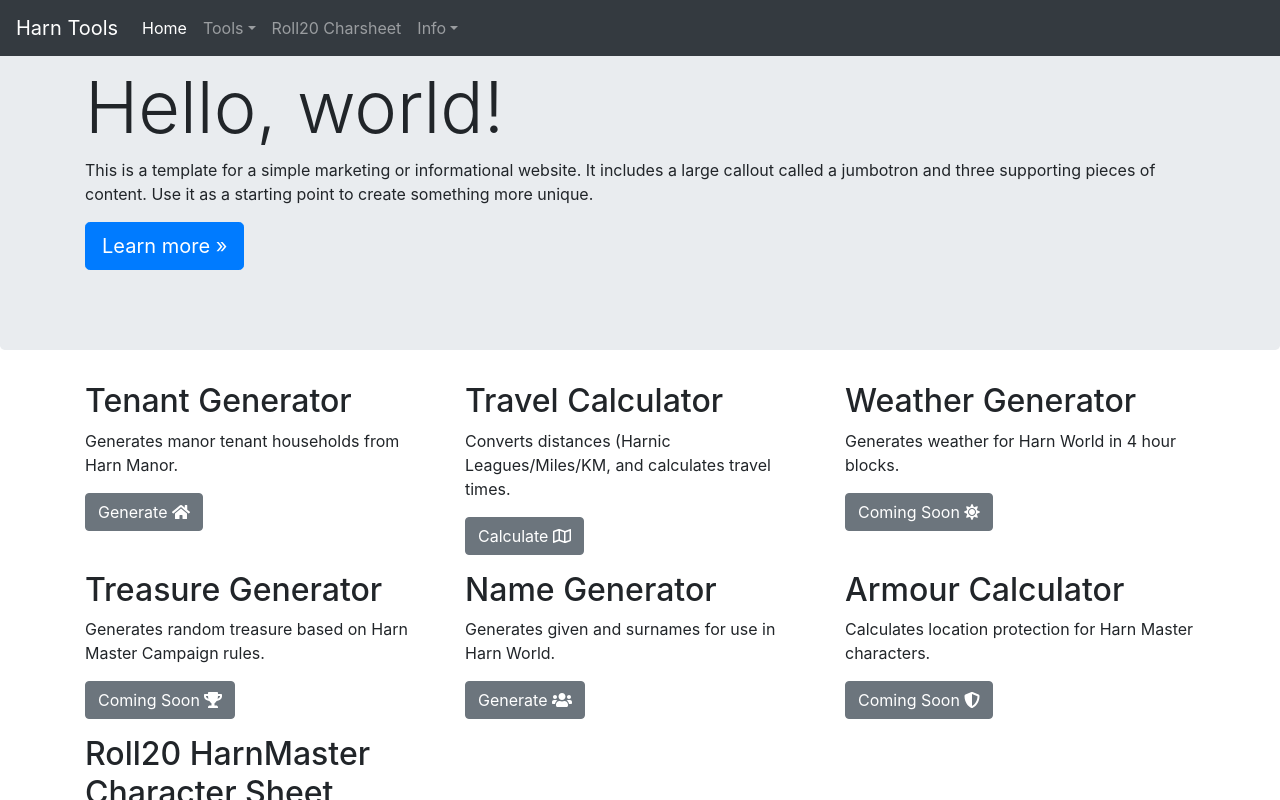
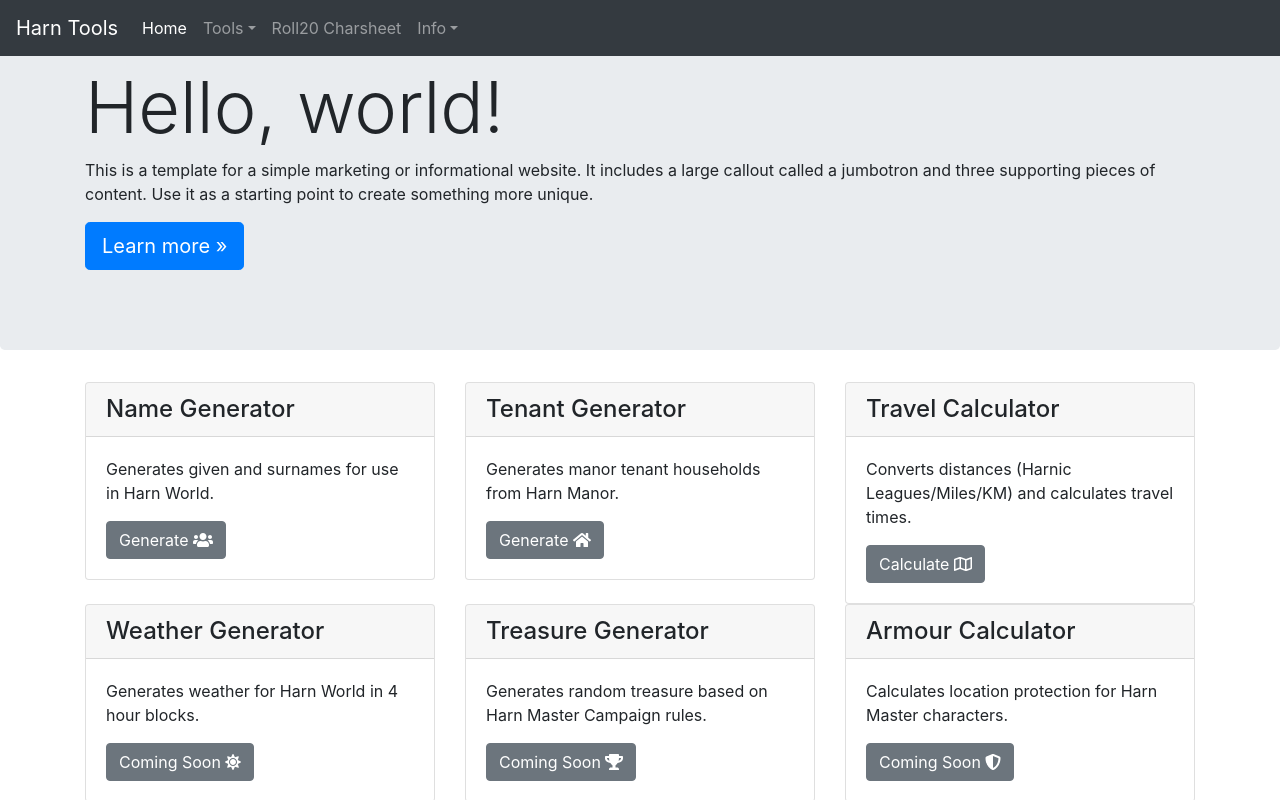
Before and after one commit to Streamweaver/harn-tools, an Angular app: page / in a window 1280 px wide. Shown: the top 800 px of the page. Built offline with nearby package versions, Linux system fonts and the light colour scheme.

Commit message:
reordered nav and added to cards

```diff
--- a/src/app/core/main-page/main-page.component.html
+++ b/src/app/core/main-page/main-page.component.html
@@ -12,48 +12,72 @@
 
 
   <!-- Example row of columns -->
-  <div class="row">
+  <div class="row row-eq-height">
     <div class="col-md-4">
-      <h2>Tenant Generator</h2>
-      <p>Generates manor tenant households from Harn Manor.</p>
-      <p><a class="btn btn-secondary" routerLink="manors" role="button">Generate <i class="fas fa-home"></i></a></p>
+      <div class="card">
+        <h4 class="card-header">Name Generator</h4>
+        <div class="card-body"><p>Generates given and surnames for use in Harn World.</p>
+          <a class="btn btn-secondary" routerLink="names" role="button">Generate <i class="fas fa-users"></i></a></div>
+      </div>
     </div>
     <div class="col-md-4">
-      <h2>Travel Calculator</h2>
-      <p>Converts distances (Harnic Leagues/Miles/KM, and calculates travel times.</p>
-      <p><a class="btn btn-secondary" routerLink="travel" role="button button-disabled">Calculate <i class="far fa-map"></i></a></p>
+      <div class="card">
+        <h4 class="card-header">Tenant Generator</h4>
+        <div class="card-body">
+          <p class="card-text">Generates manor tenant households from Harn Manor.</p>
+          <a class="btn btn-secondary" routerLink="manors" role="button">Generate <i class="fas fa-home"></i></a>
+        </div>
+      </div>
     </div>
     <div class="col-md-4">
-      <h2>Weather Generator</h2>
-      <p>Generates weather for Harn World in 4 hour blocks.</p>
-      <p><a class="btn btn-secondary" href="#" role="button button-disabled">Coming Soon <i class="fas fa-sun"></i></a></p>
+      <div class="card">
+        <h4 class="card-header">Travel Calculator</h4>
+        <div class="card-body">
+          <p>Converts distances (Harnic Leagues/Miles/KM) and calculates travel times.</p>
+          <a class="btn btn-secondary" routerLink="travel" role="button button-disabled">Calculate <i
+            class="far fa-map"></i></a>
+        </div>
+      </div>
     </div>
   </div>
 
   <div class="row">
     <div class="col-md-4">
-      <h2>Treasure Generator</h2>
-      <p>Generates random treasure based on Harn Master Campaign rules.</p>
-      <p><a class="btn btn-secondary" href="#" role="button button-disabled">Coming Soon <i class="fas fa-trophy"></i></a></p>
+      <div class="card">
+        <h4 class="card-header">Weather Generator</h4>
+        <div class="card-body"><p>Generates weather for Harn World in 4 hour blocks.</p>
+          <a class="btn btn-secondary" href="#" role="button button-disabled">Coming Soon <i
+            class="fas fa-sun"></i></a>
+        </div>
+      </div>
     </div>
+
     <div class="col-md-4">
-      <h2>Name Generator</h2>
-      <p>Generates given and surnames for use in Harn World.</p>
-      <p><a class="btn btn-secondary" routerLink="names" role="button">Generate <i class="fas fa-users"></i></a></p>
+      <div class="card">
+      <h4 class="card-header">Treasure Generator</h4>
+      <div class="card-body"><p>Generates random treasure based on Harn Master Campaign rules.</p>
+      <a class="btn btn-secondary" href="#" role="button button-disabled">Coming Soon <i
+        class="fas fa-trophy"></i></a></div>
+      </div>
     </div>
+
+
+
     <div class="col-md-4">
-      <h2>Armour Calculator</h2>
-      <p>Calculates location protection for Harn Master characters.</p>
-      <p><a class="btn btn-secondary" href="#" role="button">Coming Soon <i class="fas fa-shield-alt"></i></a></p>
+      <div class="card">
+        <h4 class="card-header">Armour Calculator</h4>
+        <div class="card-body"><p>Calculates location protection for Harn Master characters.</p>
+        <a class="btn btn-secondary" href="#" role="button">Coming Soon <i class="fas fa-shield-alt"></i></a></div>
+      </div>
     </div>
   </div>
 
   <div class="row">
     <div class="col-md-4">
-      <h2>Roll20 HarnMaster Character Sheet</h2>
-      <p>Charactersheet for use in roll20 for HarnMaster3, has significant funtionality.</p>
-      <img src="assets/images/roll20-logo.png" class="img-fluid" alt="Roll 20 Logo">
-      <p><a class="btn btn-secondary" href="https://github.com/Streamweaver/harn-roll20" role="button" target="_blank">GitHub Repo <i class="fab fa-github"></i></a></p>
+      <div class="card"><h4 class="card-header">Roll20 HarnMaster Character Sheet</h4>
+      <div class="card-body"><p>Charactersheet for use in roll20 for HarnMaster3, has significant funtionality.</p>
+      <a class="btn btn-secondary" href="https://github.com/Streamweaver/harn-roll20" role="button" target="_blank">GitHub
+        Repo <i class="fab fa-github"></i></a></div></div>
     </div>
   </div>
   <hr>
--- a/src/app/core/nav/nav.component.html
+++ b/src/app/core/nav/nav.component.html
@@ -12,12 +12,13 @@
       <li class="nav-item dropdown">
         <a class="nav-link dropdown-toggle" href="http://example.com" id="dropdownToolsMenu" data-toggle="dropdown" aria-haspopup="true" aria-expanded="false">Tools</a>
         <div class="dropdown-menu" aria-labelledby="dropdownToolsMenu">
+          <a class="dropdown-item" [routerLink]="['names']" [routerLinkActive]="['active']">Names</a>
           <a class="dropdown-item" [routerLink]="['manors']" [routerLinkActive]="['active']">Manor</a>
           <a class="dropdown-item" [routerLink]="['travel']" [routerLinkActive]="['active']">Travel</a>
           <a class="dropdown-item disabled" href="#">Weather</a>
+          <a class="dropdown-item disabled" href="#">Treasure</a>
           <a class="dropdown-item disabled" href="#">Armor</a>
-          <a class="dropdown-item" [routerLink]="['names']" [routerLinkActive]="['active']">Names</a>
-          <a class="dropdown-item disabled" href="#">Treasure</a>
+
         </div>
       </li>
       <li class="nav-item">
--- a/src/app/manors/manor/manor.component.html
+++ b/src/app/manors/manor/manor.component.html
@@ -37,9 +37,10 @@
       <td>{{tenant.note}}</td>
     </tr>
     <tr>
-      <td colspan="4">Totals:</td>
+      <td colspan="3">Totals:</td>
       <td>{{tenantTotals.serf_acres}}</td>
       <td>{{tenantTotals.free_acres}}</td>
+      <td>{{tenantTotals.labor_days}}</td>
       <td>{{tenantTotals.rent}}</td>
       <td>{{tenantTotals.fees}}</td>
       <td></td>
```
